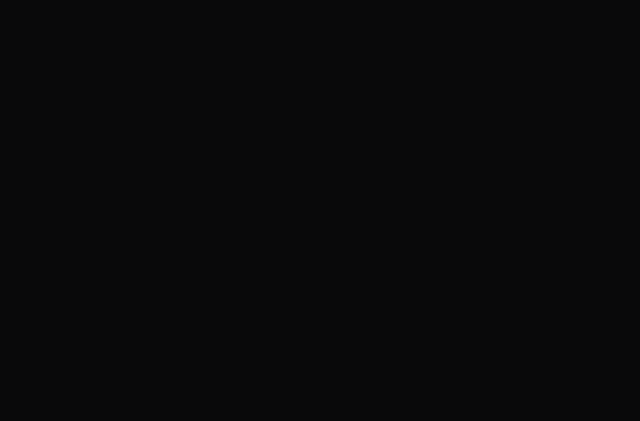
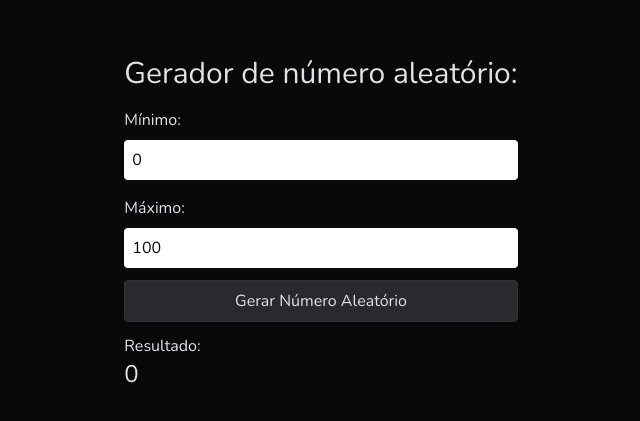
Before and after one commit to TiagoFreitas03/app-collection, a React (Vite) app: page /random-number in a window 1280 px wide. Before the commit this address had no page. Shown: the part 177-598 px from the top of the page, without its empty margins (319-959 px from the left). Built offline with nearby package versions, Linux system fonts and the light colour scheme.

Commit message:
Aplicação Random Number Generator

```diff
--- a/src/App.tsx
+++ b/src/App.tsx
@@ -14,6 +14,7 @@ import { FirstDatabaseApp } from './apps/FirstDatabaseApp'
 import { FlipImage } from './apps/FlipImage'
 import { GithubStatus } from './apps/GithubStatus'
 import { Json2Csv } from './apps/Json2Csv'
+import { RandomNumberGenerator } from './apps/RandomNumberGenerator'
 import { WordFrequency } from './apps/WordFrequency'
 
 const Home = () => {
@@ -33,6 +34,7 @@ const Home = () => {
 			<Link to='/flip-image'>Flip Image</Link>
 			<Link to='/github-status'>GitHub Status</Link>
 			<Link to='/json-2-csv'>JSON 2 CSV</Link>
+			<Link to='/random-number'>Random Number Generator</Link>
 			<Link to='/word-frequency'>Word Frequency</Link>
 		</div>
 	)
@@ -57,6 +59,7 @@ export function App() {
 				<Route path='/flip-image' element={<FlipImage />} />
 				<Route path='/github-status' element={<GithubStatus />} />
 				<Route path='/json-2-csv' element={<Json2Csv />} />
+				<Route path='/random-number' element={<RandomNumberGenerator />} />
 				<Route path='/word-frequency' element={<WordFrequency />} />
 			</Routes>
 		</BrowserRouter>
--- /dev/null
+++ b/src/apps/RandomNumberGenerator.tsx
@@ -0,0 +1,58 @@
+import { useState, FormEvent } from 'react'
+
+export function RandomNumberGenerator() {
+	const [min, setMin] = useState(0)
+	const [max, setMax] = useState(100)
+	const [useDecimalPlaces, setUseDecimalPlaces] = useState(false)
+	const [result, setResult] = useState(0)
+
+	function generateRandomNumber(event: FormEvent) {
+		event.preventDefault()
+
+		if (min >= max)
+			return alert('Intervalo inválido')
+
+		let num = (Math.random() * (max - min)) + min
+
+		if (!useDecimalPlaces)
+			num = Math.floor(num)
+
+		setResult(num)
+	}
+
+	return (
+		<div className="w-screen h-screen flex justify-center items-center font-serif">
+			<div>
+				<form onSubmit={generateRandomNumber}>
+					<h1 className="text-3xl">Gerador de número aleatório:</h1>
+
+					<label className="block mt-4 mb-2">Mínimo:</label>
+					<input
+						value={min}
+						type="number"
+						onChange={e => setMin(Number(e.target.value))}
+						className="block p-2 rounded w-full"
+					/>
+
+					<label className="block mt-4 mb-2">Máximo:</label>
+					<input
+						value={max}
+						type="number"
+						onChange={e => setMax(Number(e.target.value))}
+						className="block p-2 rounded w-full"
+					/>
+
+					<button
+						type="submit"
+						className="bg-gray-600 border border-gray-500 w-full text-center py-2 rounded my-3"
+					>
+						Gerar Número Aleatório
+					</button>
+				</form>
+
+				<label className="block">Resultado:</label>
+				<output className="text-2xl">{result}</output>
+			</div>
+		</div>
+	)
+}
```
Also changed, not shown: 1 other file (tests, documents, lock files or other folders).
